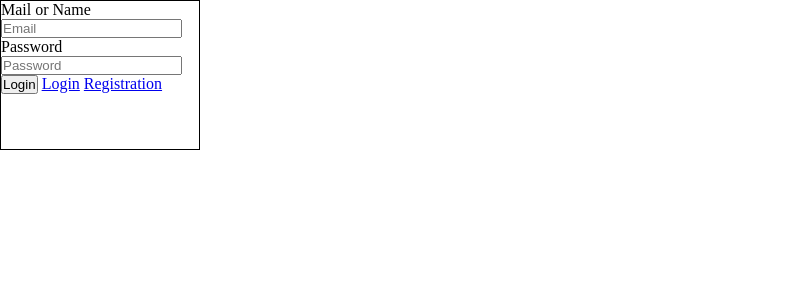
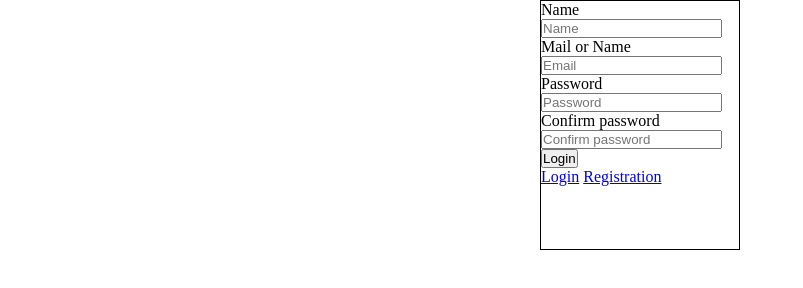
Before and after one commit to andriih/newform, a plain HTML site: page index.html in a window 1280 px wide. Both pictures are taken after a click on the link "Registration". Shown: the whole page, without its empty margins (0-803 px from the left). Drawn offline with Linux system fonts and the light colour scheme.

Commit message:
form togling added

```diff
--- a/index.html
+++ b/index.html
@@ -28,9 +28,10 @@
 		<button type="submit" name="submit" class="submit">Login</button>
 
 
-			<a href="#" name="log_link">Login</a>
-			<a href="#" name="reg_link">Registration</a>
-
+		<div class="nav">
+			<a href="#" class="log_link">Login</a>
+			<a href="#" class="reg_link">Registration</a>
+		</div>
 	</form>
 
 	<form action="#" name="regForm" id="regForm" class="regForm">
@@ -70,8 +71,8 @@
 		<button type="submit" name="submit" class="submit">Login</button>
 
 		<div class="nav">
-			<a href="#" name="logL">Login</a>
-			<a href="#" name="regL">Registration</a>
+			<a href="#" class="log_link_2">Login</a>
+			<a href="#" class="reg_link">Registration</a>
 		</div>
 	</form>
 
--- a/script.js
+++ b/script.js
@@ -1,8 +1,14 @@
 var loginForm = document.forms.loginForm,
 	regForm = document.forms.regForm,
-	logLink = loginForm.elements.pass,
-	regLink = regForm.regL;
-console.log(logLink);
-// logLink.addEventListener("click",function(){
-// 	regForm.style.display = "block";
-// });
+	regLink = document.querySelector(".reg_link"),
+	logLink = document.querySelector(".log_link_2");
+
+regLink.addEventListener("click",function(){
+	regForm.style.display = "block";
+	loginForm.style.display="none";
+});
+
+logLink.addEventListener("click",function(){
+	regForm.style.display = "none";
+	loginForm.style.display="block";
+});
--- a/style.css
+++ b/style.css
@@ -8,6 +8,7 @@
 	border: 1px solid black;
 	width: 200px;
 	height: 150px;
+	margin: 0 auto;
 }
 
 .regForm{
@@ -15,4 +16,5 @@
 	border: 1px solid black;
 	width: 200px;
 	height: 250px;
+	margin: 0 auto;
 }
```
